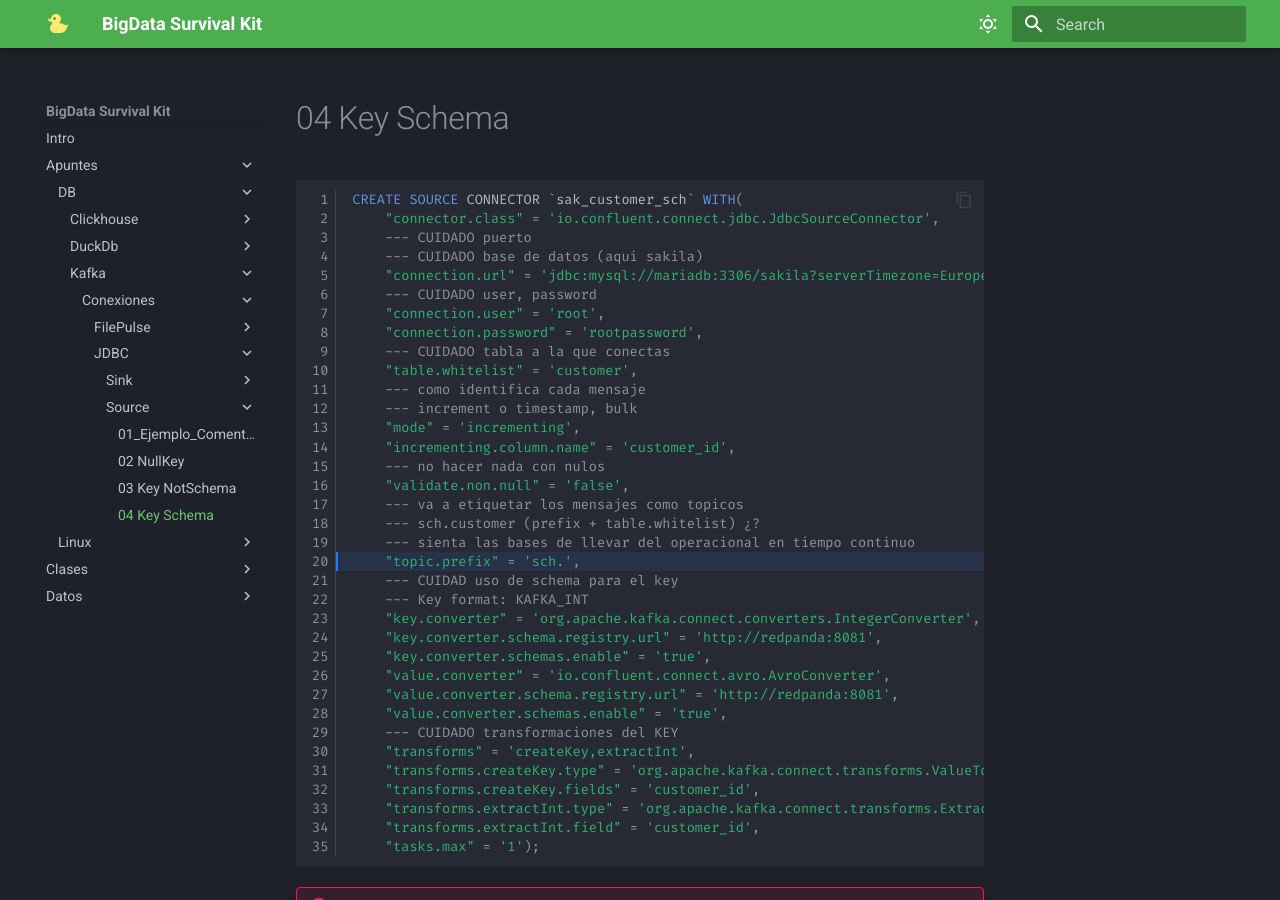
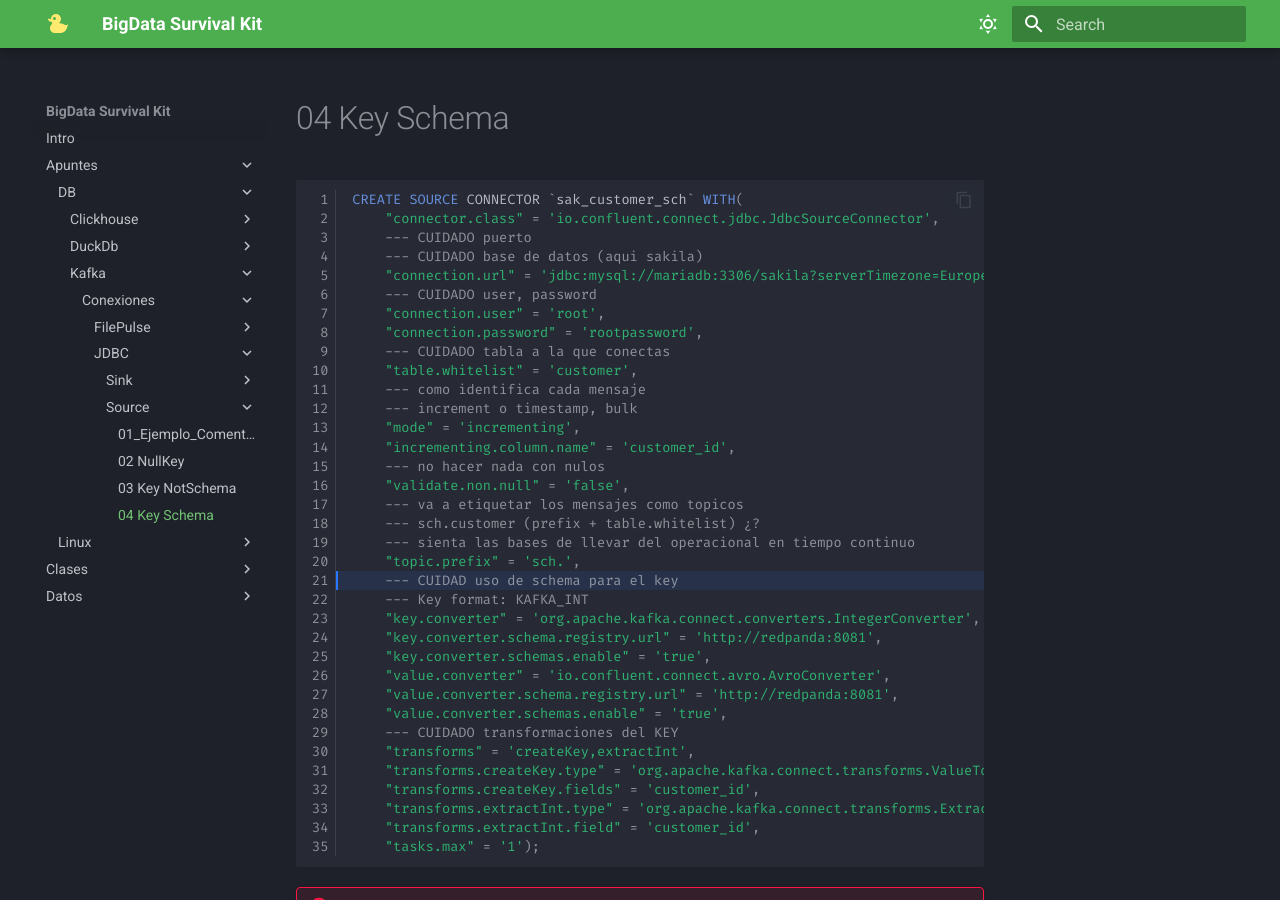
Before and after one commit to alejandroFili/BigData-SurvivalKit, an MkDocs documentation site: the page built from docs/Apuntes/DB/Kafka/Conexiones/JDBC/Source/04_Key_Schema.md, in a window 1280 px wide and 900 px high. Built offline with MkDocs 1.6.1 and Material for MkDocs 9.7.7, drawn with Linux system fonts in a browser that asks for light colours.

Commit message:
Update 04_Key_Schema.md

````diff
--- a/docs/Apuntes/DB/Kafka/Conexiones/JDBC/Source/04_Key_Schema.md
+++ b/docs/Apuntes/DB/Kafka/Conexiones/JDBC/Source/04_Key_Schema.md
@@ -1,4 +1,4 @@
-```SQL linenums="1" hl_lines="20-20"
+```SQL linenums="1" hl_lines="21-21"
 CREATE SOURCE CONNECTOR `sak_customer_sch` WITH(
     "connector.class" = 'io.confluent.connect.jdbc.JdbcSourceConnector',
     --- CUIDADO puerto
````
